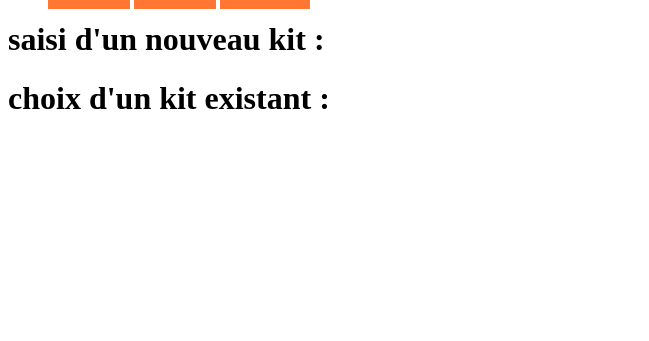
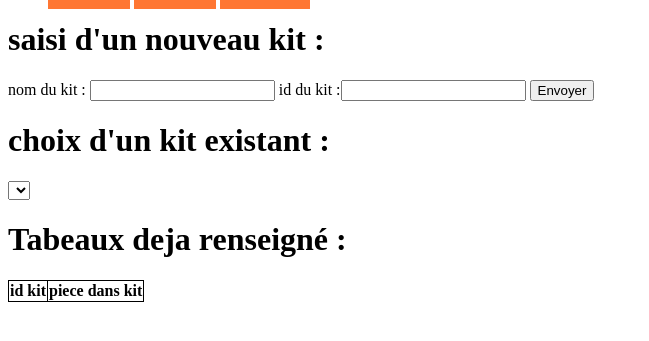
Before and after one commit to edwinguiller/Kleiner, a Flask app: template AgiWeb/Templates/Code_kit_init.html in a window 1280 px wide. Shown: the part 97-438 px from the top of the page, without its empty margins (0-649 px from the left). Run offline with Flask 2, Linux system fonts and the light colour scheme; the template is opened without the code that fills it, so the values that code supplies are empty.

Commit message:
marche a peu pret

```diff
--- a/AgiWeb/Templates/Code_kit_init.html
+++ b/AgiWeb/Templates/Code_kit_init.html
@@ -3,7 +3,32 @@
   <body>
     {%include 'navbar.html'%}
     <h1>saisi d'un nouveau kit :</h1>
-    {{contenu}}
+    {%include 'elements/demande_interaction.html'%}
     <h1>choix d'un kit existant :</h1>
+    <form action="{{url_for('code_kit')}}" method="post">
+      <select name="nom_kit1">
+
+      </select>
+    </form>
+    <h1>Tabeaux deja renseigné :</h1>
+    <table>
+      <tr>
+        <th>id kit</th>
+        <th>piece dans kit</th>
+      </tr>
+      {%for kit in liste_id%}
+      <tr>
+        <th>{{kit[0]}}</th>
+        <th>
+          <ul>
+            </br>
+            {%for piece in tab_piece[loop.index0]%}
+            <li>{{piece['piece']}} : {{piece['quantite'] }} </li>
+            {%endfor%}
+          </ul>
+        </th>
+      </tr>
+      {%endfor%}
+    </table>
   </body>
 </html>
--- /dev/null
+++ b/AgiWeb/Templates/elements/demande_interaction.html
@@ -0,0 +1,5 @@
+<form method='post' action='{{url_for('code_kit')}}'>
+  <label for="nom_kit1">nom du kit : </label><input type='str' name='nom_kit1' value='' />
+  <label for="id_kit"> id du kit :</label><input type='str' name='id_Kit' value='' />
+  <input type='submit' value='Envoyer'/>
+</form>
--- a/AgiWeb/fonctions_logiques.py
+++ b/AgiWeb/fonctions_logiques.py
@@ -40,8 +40,8 @@ def creer_id(b):#créé un id
 def demande_interaction(n,contenu):
 	for i in range(n):
 		contenu += "<form method='post' action='code_kit'>"
-		contenu += "<input type='str' name='nom_kit"+str(i)+"' value=''>"
-	contenu += "<input type='submit' value='Envoyer'>"
+		contenu += "<input type='str' name='nom_kit'+str(i)+'' value='' />"
+	contenu += "<input type='submit' value='Envoyer'/> </form>"
 	return(contenu)
 def recupere_interraction(n,contenu):
 	L=[]
--- a/AgiWeb/run.py
+++ b/AgiWeb/run.py
@@ -186,8 +186,9 @@ def gestion_stock():
 
 @app.route('/Agilog/Initialisation/Code_kit', methods=['GET', 'POST'])
 def code_kit():
+    #variable
+    contenu=""
     #On crée un kit ou on en choisit un
-    contenu = demande_interaction(1,contenu)
     kit= recupere_interraction(1,contenu)
     #On choisit un kit existant
     con = lite.connect('AgiWeb_BDD.db')
@@ -199,15 +200,16 @@ def code_kit():
     cur.execute("SELECT id_kit FROM kit;")
     id_kit=cur.fetchall()
     c=compare_nom(request.form.get('nom_kit1',''),base)
-    d=compare_nom(request.form.get('nom_kit2',''),id_kit)
-    if c or d:#le nom du kit est déjà existant, on revient au départ
-        return(render_template("Code_kit_init.html", contenu = contenu, msg ="attention le kit existe deja "))
-    historique=[]
+    d=compare_nom(request.form.get('id_kit',''),id_kit)
+    dico_kit=[]
     for chose in id_kit :
         cur.execute('SELECT piece, quantite FROM compo_kit WHERE kit=?;',[chose[0]])
-        historique.append(cur.fetchall())#historique est une liste de dictionnaire ou chaque dictionnaire est un kit
-    con.close()
-    return(render_template("Code_kit_init.html", contenu = contenu, msg =""))
+        dico_kit.append(cur.fetchall())#historique est une liste de dictionnaire ou chaque dictionnaire est un kit
+    if c or d:#le nom du kit est déjà existant, on revient au départ
+        con.close()
+        return(render_template("Code_kit_init.html", i = 1, msg ="attention le kit existe deja ",tab_piece=dico_kit,liste_kit=base,liste_id=id_kit))
+
+    return(render_template("Code_kit_init.html", i=1, msg ="",tab_piece=dico_kit,liste_kit=base,liste_id=id_kit))
 
 #La page pour Agilean
 @app.route('/Agilean')
```
